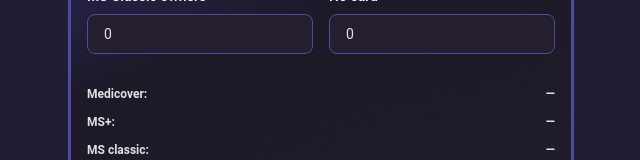
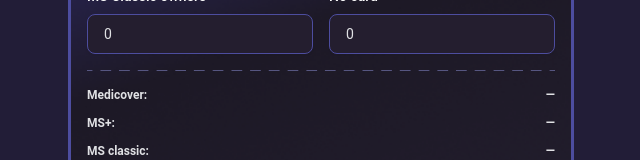
Before and after one commit to VladaRey/mario-project, a Next.js app: page /ffp in a window 1280 px wide. Shown: the part 366-526 px from the top of the page, without its empty margins (319-959 px from the left). Built offline with nearby package versions, Linux system fonts and the light colour scheme.

Commit message:
change divider image

```diff
--- a/src/app/ffp/page.tsx
+++ b/src/app/ffp/page.tsx
@@ -10,7 +10,6 @@ import {
 } from "~/components/ui/select";
 import { type FC, type PropsWithChildren, useEffect, useState } from "react";
 import { useSearchParams } from "next/navigation";
-import Image from "next/image";
 import { Input } from "~/components/ui/ffp-input";
 import { ResultsPanel } from "~/components/ResultsPanel.component";
 import { calculateStatistics } from "~/services/calculation-service";
@@ -219,7 +218,7 @@ function FfpPage() {
           </Column>
         </Row>
 
-        <Image className={"mb-4 mt-2"} src="/divider.png" alt="divider" width={24} height={24} />
+        <img className={"mb-4 mt-2"} src="/divider.png" alt="divider" />
 
         <ResultsPanel statistics={statistics} />
       </div>
```
